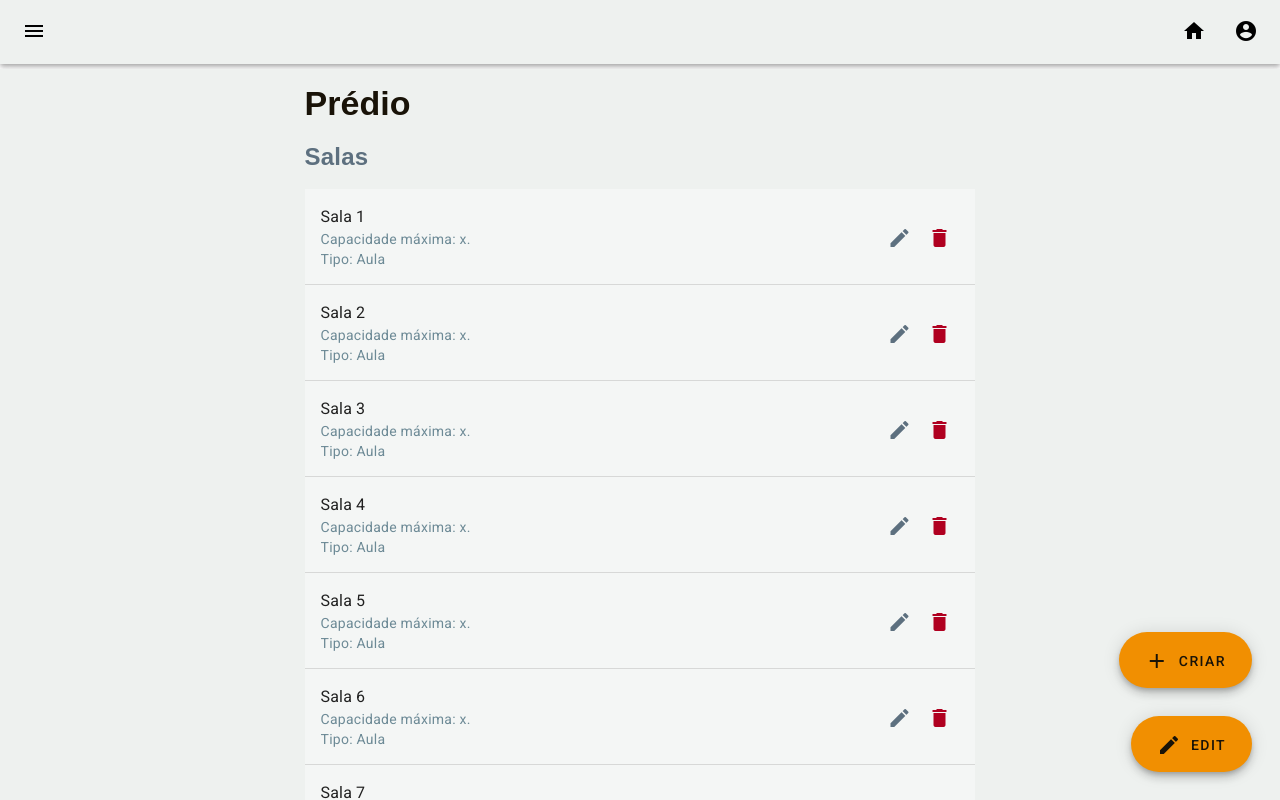
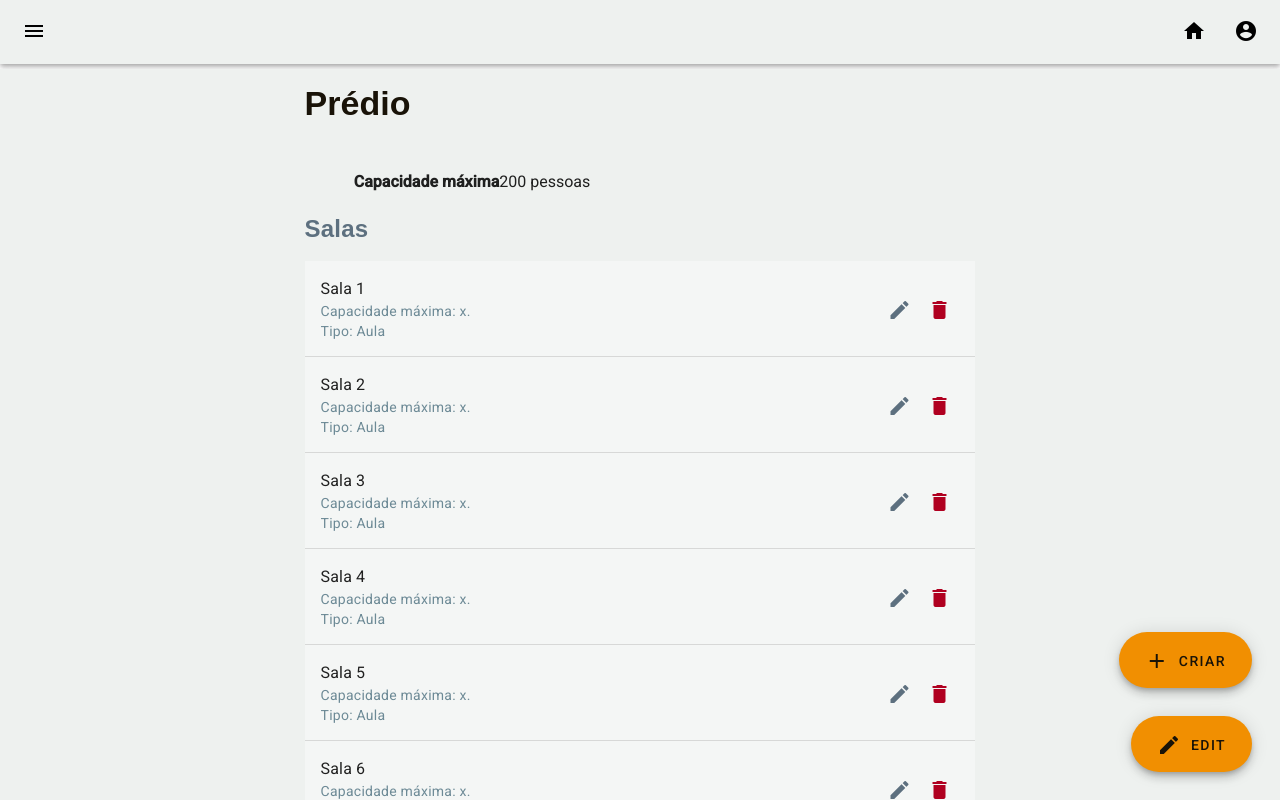
Before and after one commit to pucrs-poli/constr-sw-2021-1-front, an Angular app in the folder csw-front/: page /detail in a window 1280 px wide. Built offline with nearby package versions, Linux system fonts and the light colour scheme.

Commit message:
Try to implement page labels

```diff
--- a/csw-front/src/app/buildings/pages/building-detail/building-detail.component.css
+++ b/csw-front/src/app/buildings/pages/building-detail/building-detail.component.css
@@ -58,7 +58,6 @@
 }
 
 .list-divider {
-  margin-left: 4.44%;
   /* Surface overlay */
   color: rgba(33, 33, 33, 0.08);
   mix-blend-mode: normal;
@@ -129,3 +128,14 @@
 .second-fab {
   bottom: 112px;
 }
+
+.grid-tile {
+}
+
+.grid-tile .first {
+  text-align: left;
+}
+
+.grid-tile .second {
+  text-align: right;
+}
--- a/csw-front/src/app/buildings/pages/building-detail/building-detail.component.html
+++ b/csw-front/src/app/buildings/pages/building-detail/building-detail.component.html
@@ -5,6 +5,12 @@
       Prédio {{id}}
     </span>
   </span>
+    <mat-grid-list cols="2" rowHeight="72px">
+      <mat-grid-tile class="grid-tile">
+        <h4 mat-line class="first">Capacidade máxima<br/></h4>
+        <p mat-line class="second">200 pessoas</p>
+      </mat-grid-tile>
+    </mat-grid-list>
     <span class="description-container">
     <span class="description">
       Salas
@@ -25,7 +31,7 @@
         <button mat-icon-button class="delete-action" (click)="deleteRoom($event)">
           <mat-icon>delete</mat-icon>
         </button>
-        <mat-divider class="list-divider"></mat-divider>
+        <mat-divider [inset]="true" class="list-divider"></mat-divider>
       </mat-list-item>
 
     </mat-nav-list>
--- a/csw-front/src/app/buildings/pages/buildings-list/buildings-list.component.css
+++ b/csw-front/src/app/buildings/pages/buildings-list/buildings-list.component.css
@@ -65,7 +65,6 @@
 }
 
 .list-divider {
-  margin-left: 4.44%;
   /* Surface overlay */
   color: rgba(33, 33, 33, 0.08);
   mix-blend-mode: normal;
--- a/csw-front/src/app/buildings/pages/buildings-list/buildings-list.component.html
+++ b/csw-front/src/app/buildings/pages/buildings-list/buildings-list.component.html
@@ -28,7 +28,7 @@
       <button mat-icon-button class="delete-action" (click)="deleteBuilding($event)">
         <mat-icon>delete</mat-icon>
       </button>
-      <mat-divider class="list-divider"></mat-divider>
+      <mat-divider [inset]="true" class="list-divider"></mat-divider>
     </mat-list-item>
 
   </mat-nav-list>
```
